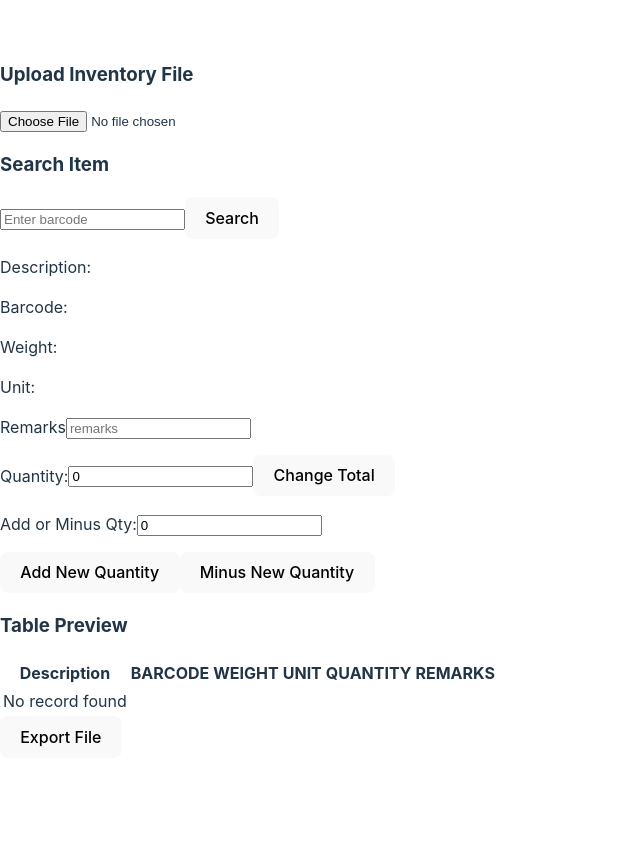
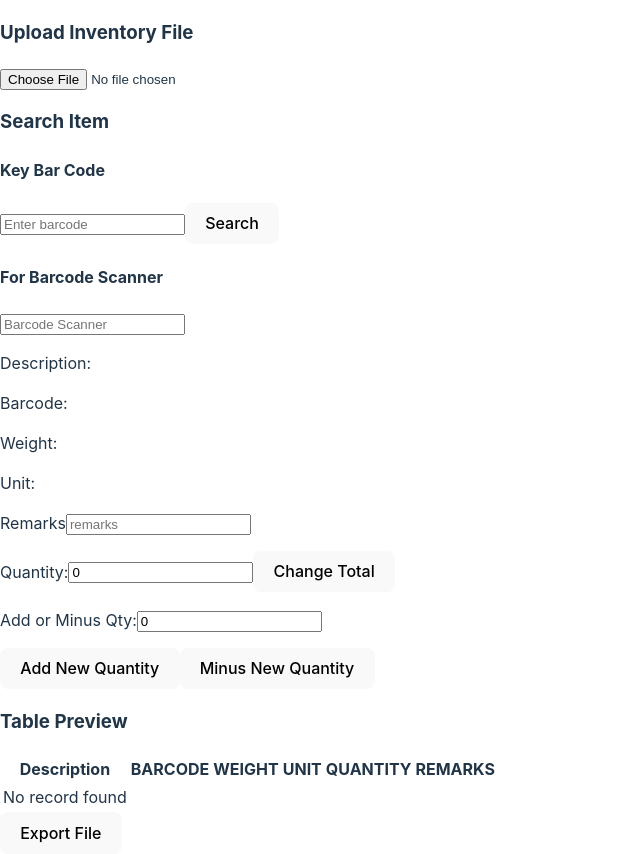
Before and after one commit to geekinDpink/ims, a React (Vite) app: page / in a window 1280 px wide. Shown: the whole page, without its empty margins (0-640 px from the left). Before the commit the page ends 800 px from the top, so only its background shows below. Built offline with nearby package versions, Linux system fonts and the light colour scheme.

Commit message:
Add field for barcode scanner

```diff
--- a/src/App.jsx
+++ b/src/App.jsx
@@ -6,6 +6,7 @@ const App = () => {
   const [selItem, setSelItem] = useState({});
   const [addOrMinusQty, setAddOrMinusQty] = useState(0);
   const [remarkState, setRemarkState] = useState("");
+  const [barCodeScan, setBarCodeScan] = useState("");
 
   const clearSelForm = () => {
     setSelItem({});
@@ -37,6 +38,13 @@ const App = () => {
     await writeFile(workbook, "inventory.xlsx", { compression: true });
     // Upload the file to your server here
     // For example, you could use the Fetch API to upload the file to a backend endpoint
+  };
+
+  const barCodeScanHandler = (event) => {
+    setBarCodeScan(event.target.value);
+    const itemBarCode = event.target.value;
+    const searchResults = data.filter((row) => row.BARCODE === itemBarCode);
+    setSelItem(searchResults[0]);
   };
 
   // Submit for search item
@@ -99,10 +107,22 @@ const App = () => {
       </div>
       <div>
         <h3>Search Item</h3>
+        <h4>Key Bar Code</h4>
         <form onSubmit={handleSubmit}>
           <input type="text" placeholder="Enter barcode" />
           <button type="submit">Search</button>
         </form>
+
+        <h4>For Barcode Scanner</h4>
+        <input
+          type="text"
+          placeholder="Barcode Scanner"
+          name="barcodeScan"
+          value={barCodeScan}
+          onChange={(e) => {
+            barCodeScanHandler(e);
+          }}
+        />
 
         {selItem ? (
           <div>
```
